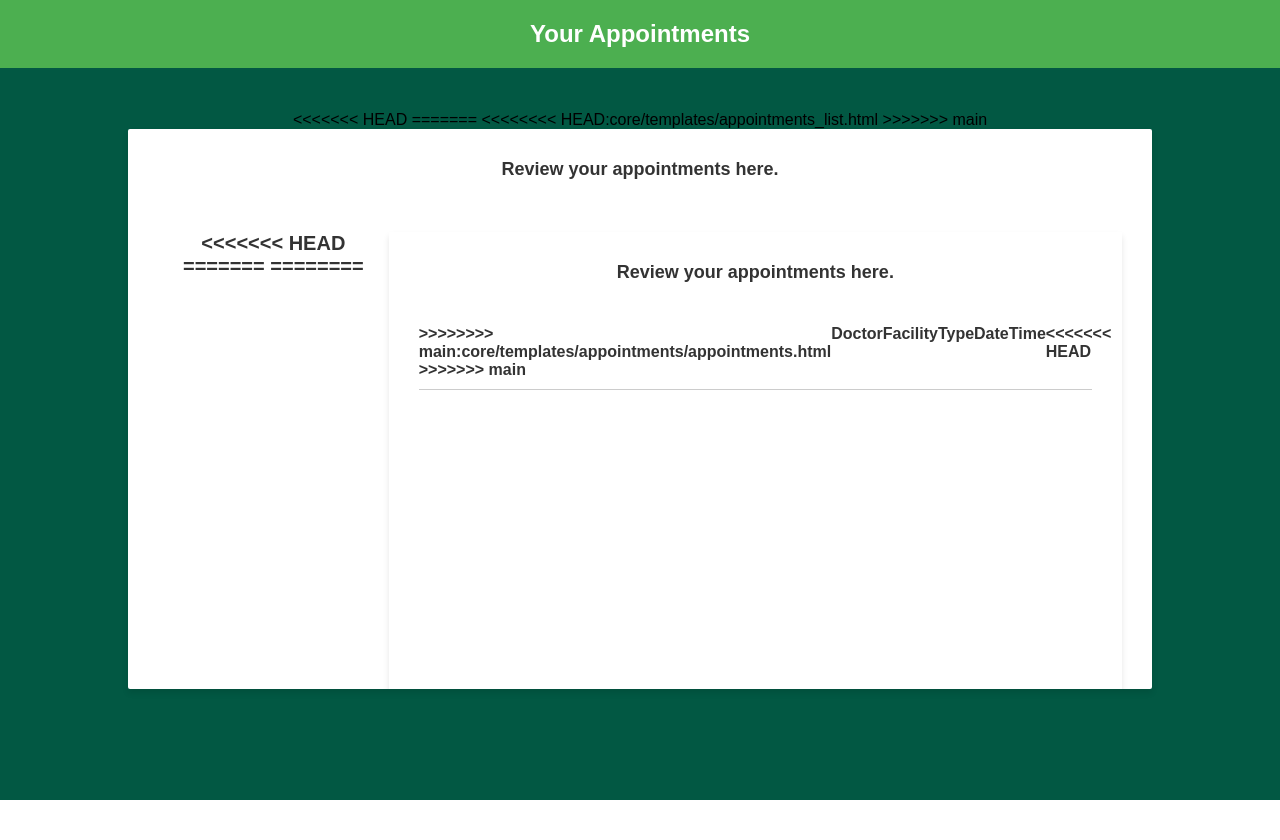
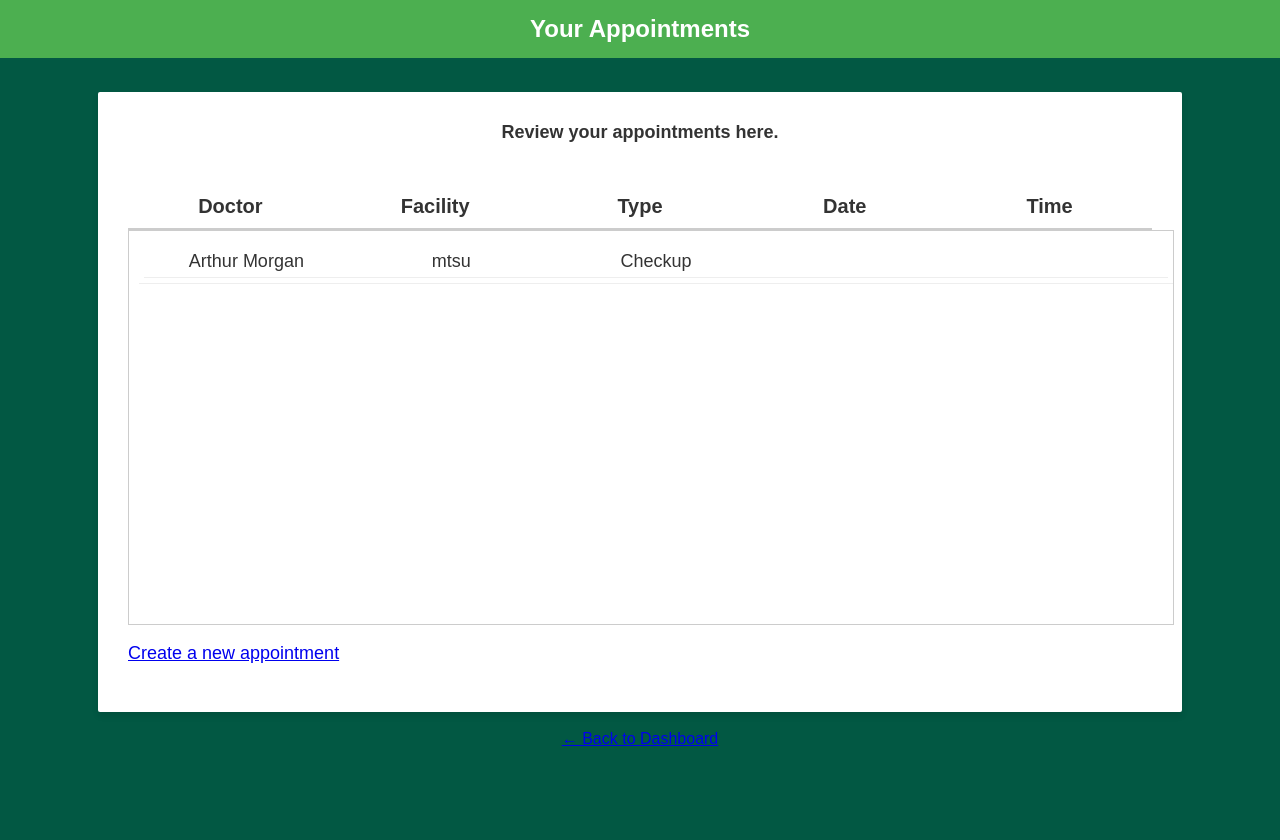
Before and after one commit to juztjohn/CSCI-4560-DBMS, a Django app: template core/templates/appointments/appointments.html in a window 1280 px wide. Before the commit the page ends 800 px from the top, so only its background shows below. Run offline with Django 5.2, Linux system fonts and the light colour scheme; the template is opened without the code that fills it: values that come from a table or form of the project are taken from there, others are empty; data comes from the database, SQL or seed files in the repository; parts of the project's set-up code (start-up, migrations or seed data) failed here and were passed over.

Commit message:
Update appointments.html
Fixed minor bugs

```diff
--- a/core/templates/appointments/appointments.html
+++ b/core/templates/appointments/appointments.html
@@ -6,175 +6,26 @@
 <!DOCTYPE html>
 <html lang="en">
 <head>
-<<<<<<< HEAD
     <meta charset="UTF-8">
     <meta name="viewport" content="width=device-width, initial-scale=1.0">
     <title>Appointments</title>
 </head>
-=======
-    <!-- head content as before -->
-    <title>Appointments</title>
-</head>
-<<<<<<<< HEAD:core/templates/appointments_list.html
->>>>>>> main
 
 <body class="dash-body">
     <header>Your Appointments</header>
     <div class="appt-box">
         <div class="centered-text"><b>Review your appointments here.</b></div><br><br>
         <header class="item-header">
-<<<<<<< HEAD
-=======
-========
-
-<style>
-    * {
-        box-sizing: border-box;
-        margin: 0;
-        padding: 0;
-        font-family: Arial, sans-serif;
-    }
-
-    body {
-        display: flex;
-        flex-direction: column;
-        align-items: center;
-        justify-content: center;
-        height: 100vh;
-        background-color: #025843;
-        padding: 20px;
-    }
-
-    header {
-        background-color: #4CAF50;
-        color: white;
-        text-align: center;
-        padding: 20px;
-        font-size: 24px;
-        width: 100%;
-        position: fixed;
-        top: 0;
-        left: 0;
-    }
-
-    .container {
-        margin-top: 80px; /* Prevents overlap with fixed header */
-        display: flex;
-        flex-direction: column;
-        align-items: center;
-        width: 100%;
-        max-width: 400px;
-    }
-
-    .grid {
-        display: grid;
-        grid-template-columns: repeat(2, 1fr);
-        gap: 10px;
-        width: 100%;
-    }
-
-    .box {
-        background-color: white;
-        padding: 30px;
-        text-align: left;
-        font-size: 18px;
-        font-weight: normal;
-        color: #333;
-        border-radius: 2px;
-        box-shadow: 0 4px 6px rgba(0, 0, 0, 0.1);
-        cursor: pointer;
-        transition: 0.3s;
-
-        width: 80vw;   /* 80% of the viewport width */
-        height: 70vh;  /* 70% of the viewport height */
-
-        display: flex;
-        flex-direction: column;  /* Stack the header and list */
-        overflow: hidden; /* Prevents content overflow outside the box */
-
-    }
-
-    .header {
-        display: flex;
-        justify-content: space-between; /* Distribute the titles evenly */
-        font-weight: bold;
-        font-size: 16px;  /* Adjust size relative to container */
-        padding-bottom: 10px;
-        border-bottom: 1px solid #ccc;
-    }
-
-    .header-item {
-        flex: 1; /* Make each item take equal width */
-        text-align: center;
-    }
-
-    .centered-text {
-        text-align: center;  /* Center the bolded text */
-    }
-
-    .full-width {
-        grid-column: span 2; /* Makes Message Doctor full width */
-    }
-
-    .scrollable-list {
-        width: 100%;           /* Set the width of the list */
-        height: 75%;          /* Set the height of the list */
-        overflow-y: auto;       /* Enable vertical scrolling */
-        user-select: none;      /* Prevent text selection */
-        border: 1px solid #ccc; /* Optional: Adds a border around the list */
-        padding: 10px;          /* Optional: Adds padding inside the list */
-    }
-
-    .scrollable-list div {
-        padding: 5px;           /* Optional: Adds padding for the items */
-        border-bottom: 1px solid #eee; /* Optional: Adds a border between items */
-    }
-
-    .list-item {
-        display: flex;          /* Use flexbox to arrange columns */
-        width: 100%;            /* Makes the item take up full width */
-        padding: 5px 0;         /* Optional: Adds vertical padding between items */
-    }
-
-    .item-column {
-        flex: 1;                /* Distributes columns equally across each item */
-        text-align: center;     /* Centers the content in each column */
-        padding: 5px;           /* Adds padding inside each column */
-        border-bottom: 1px solid #eee; /* Optional: Adds a border between columns */
-    }
-    </style>
-
-<body>
-    <header>Your Appointments</header>
-    <div class="box">
-        <div class="centered-text"><b>Review your appointments here.</b></div>
-        <br><br>
-        <div class="header">
->>>>>>>> main:core/templates/appointments/appointments.html
->>>>>>> main
             <div class="header-item">Doctor</div>
             <div class="header-item">Facility</div>
             <div class="header-item">Type</div>
             <div class="header-item">Date</div>
             <div class="header-item">Time</div>
-<<<<<<< HEAD
         </header>
         <!--Add appts vars here-->
         <div class="scrollable-list">
             {% for appointment in appointments %}
             <div class="list-item">
-=======
-<<<<<<<< HEAD:core/templates/appointments_list.html
-        </header>
-        <!--Add appts vars here-->
-========
-        </div>
->>>>>>>> main:core/templates/appointments/appointments.html
-        <div class="scrollable-list">
-            {% for appointment in appointments %}
-            <div class="list-item">
-                <!-- Adjust these as necessary based on your model relationships -->
->>>>>>> main
                 <div class="item-column">{{ appointment.doctor.user.get_full_name }}</div>
                 <div class="item-column">{{ appointment.facility }}</div>
                 <div class="item-column">{{ appointment.appointment_type }}</div>
@@ -183,11 +34,7 @@
             </div>
             {% empty %}
             <div class="list-item">No appointments available</div>
-<<<<<<< HEAD
             {% endfor %}
-=======
-            {% endfor %}
->>>>>>> main
         </div>
         <!-- Link to create an appointment -->
             <p><a href="{% url 'create_appointment' %}">Create a new appointment</a></p>
```
